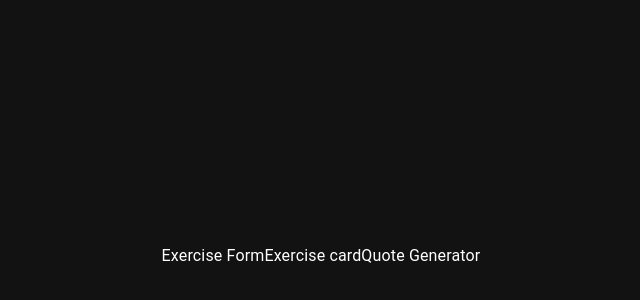
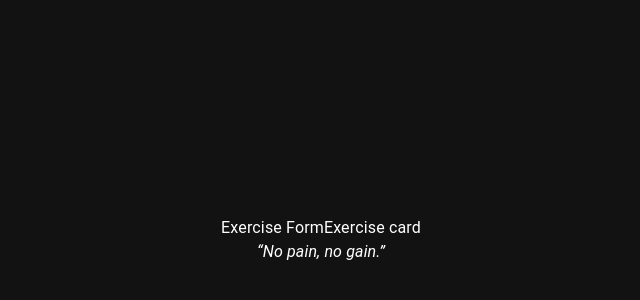
Before and after one commit to paulamazoc/fitness-tracker, a React (Vite) app: page / in a window 1280 px wide. Shown: the part 144-444 px from the top of the page, without its empty margins (319-959 px from the left). Built offline with nearby package versions, Linux system fonts and the light colour scheme.

Commit message:
feat: add quote generator component with no logic

```diff
--- a/src/components/QuoteGenerator.tsx
+++ b/src/components/QuoteGenerator.tsx
@@ -1,5 +1,17 @@
+import { Box, Typography } from "@mui/material";
+
 export const QuoteGenerator = () => {
   return (
-    <>Quote Generator</>
+    <Box
+      display="flex"
+      flexDirection="column"
+      textAlign="center"
+      position="sticky"
+      mb={4}
+    >
+      <Typography variant="body1" sx={{ fontStyle: 'italic' }}>
+        “No pain, no gain.”
+      </Typography>
+    </Box>
   )
 };
```
